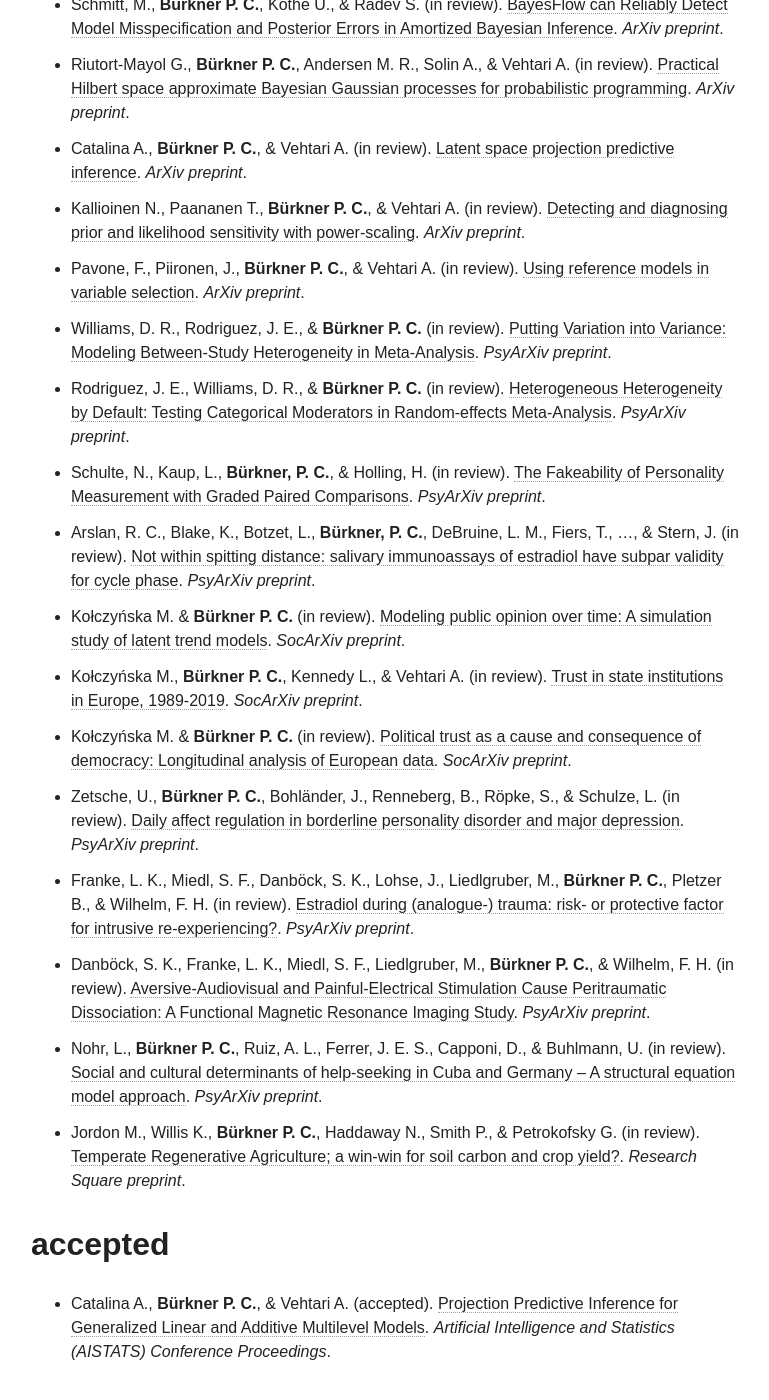
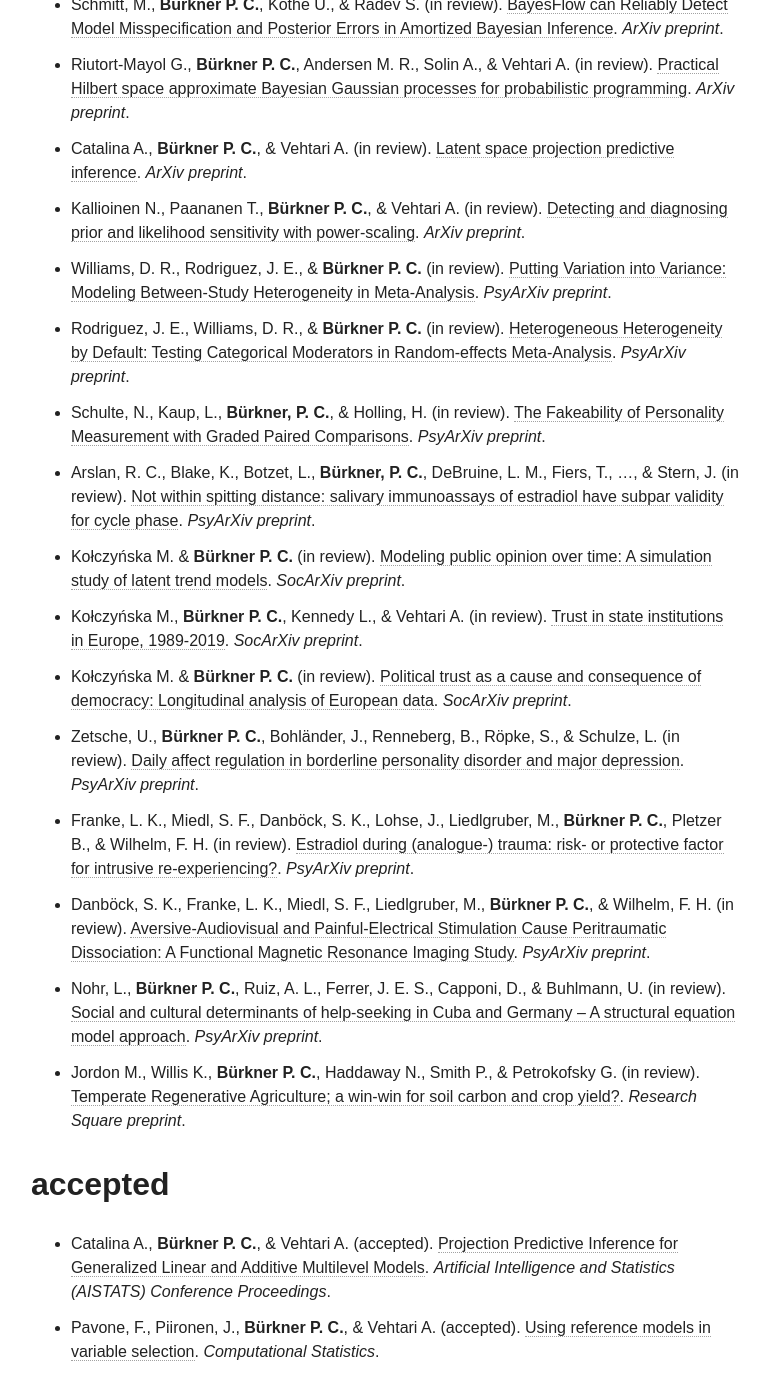
Before and after one commit to paul-buerkner/paul-buerkner.github.io, a Jekyll site: the page built from publications/index.md, in a window 1280 px wide and 1400 px high, scrolled down 821 px. Shown: the whole window, without its empty margins (255-1024 px from the left). Built offline with Jekyll 4.4.1, drawn with Linux system fonts in a browser that asks for light colours; nearby versions of some CDN libraries.

Commit message:
move paper to accepted

```diff
--- a/publications/index.md
+++ b/publications/index.md
@@ -12,7 +12,6 @@
 * Riutort-Mayol G., **Bürkner P. C.**, Andersen M. R., Solin A., & Vehtari A. (in review). [Practical Hilbert space approximate Bayesian Gaussian processes for probabilistic programming](http://arxiv.org/abs/2004.11408). *ArXiv preprint*.
 * Catalina A., **Bürkner P. C.**, & Vehtari A. (in review). [Latent space projection predictive inference](https://arxiv.org/abs/2109.04702). *ArXiv preprint*.
 * Kallioinen N., Paananen T., **Bürkner P. C.**, & Vehtari A. (in review). [Detecting and diagnosing prior and likelihood sensitivity with power-scaling](https://arxiv.org/abs/2107.14054). *ArXiv preprint*.
-* Pavone, F., Piironen, J., **Bürkner P. C.**, & Vehtari A. (in review). [Using reference models in variable selection](https://arxiv.org/abs/2004.13118). *ArXiv preprint*.
 * Williams, D. R., Rodriguez, J. E., & **Bürkner P. C.** (in review). [Putting Variation into Variance: Modeling Between-Study Heterogeneity in Meta-Analysis](https://psyarxiv.com/9vkqy/). *PsyArXiv preprint*.
 * Rodriguez, J. E., Williams, D. R., & **Bürkner P. C.** (in review). [Heterogeneous Heterogeneity by Default: Testing Categorical Moderators in Random-effects Meta-Analysis](https://psyarxiv.com/tqcka/). *PsyArXiv preprint*.
 * Schulte, N., Kaup, L., **Bürkner, P. C.**, & Holling, H. (in review). [The Fakeability of Personality Measurement with Graded Paired Comparisons](https://psyarxiv.com/bs7he/). *PsyArXiv preprint*.
@@ -29,6 +28,7 @@
 ## accepted
 
 * Catalina A., **Bürkner P. C.**, & Vehtari A. (accepted). [Projection Predictive Inference for Generalized Linear and Additive Multilevel Models](https://arxiv.org/abs/2010.06994). *Artificial Intelligence and Statistics (AISTATS) Conference Proceedings*.
+* Pavone, F., Piironen, J., **Bürkner P. C.**, & Vehtari A. (accepted). [Using reference models in variable selection](https://arxiv.org/abs/2004.13118). *Computational Statistics*.
 
 ## 2022
 
```
